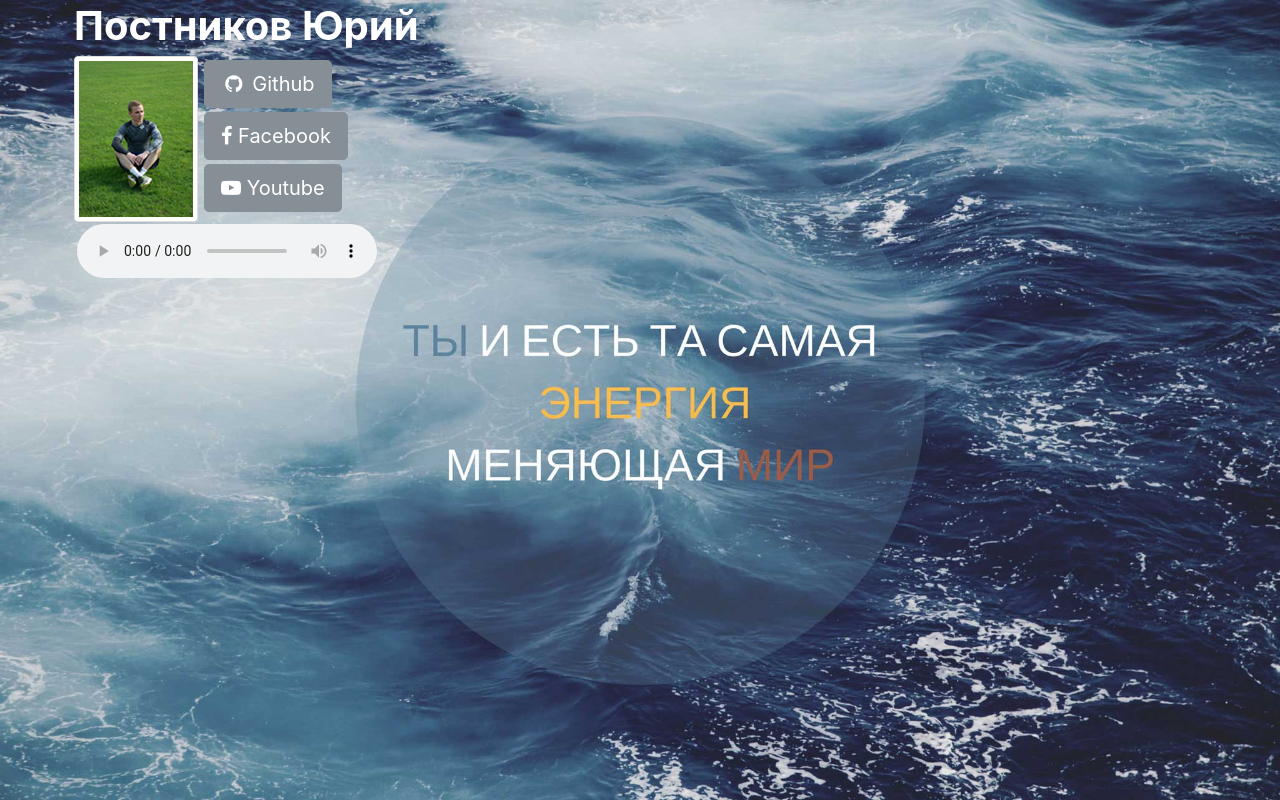
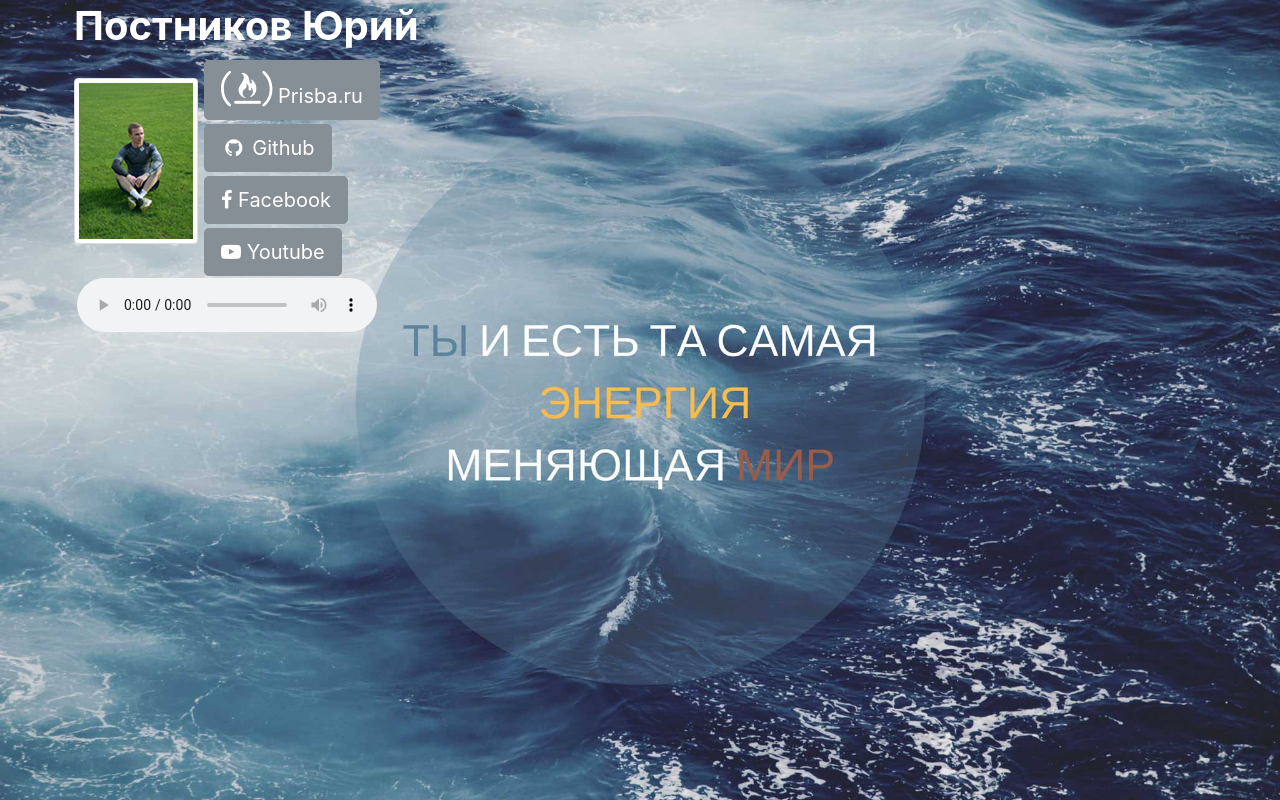
Before and after one commit to ypostnikov/ypostnikov.github.io, a plain HTML site: page index.html in a window 1280 px wide. Drawn offline with nearby package versions, Linux system fonts and the light colour scheme.

Commit message:
prisba.ru

```diff
--- a/index.html
+++ b/index.html
@@ -3,7 +3,7 @@
     <head>
         <meta charset="utf-8">
         <meta name="viewport" content="width=device-width, initial-scale=1, shrink-to-fit=no">
-        <meta name="description" content="Постников Юрий">
+        <meta name="description" content="Постников Юрий основатель реурса Prisba.ru">
         <meta name="author" content="Постников Юрий">
 
         <title>Постников Юрий</title>
@@ -26,9 +26,19 @@
                         <h1 id="st">Постников Юрий</h1>
                     </div>
                     <div class="row">
+                        <div style='margin-top: 22px;'>
                         <img src="fme.png" class="rounded img-thumbnail" alt="Постников Юрий">
+                        </div>
                         <div style="float:right;">
                             <ul class="list-group">
+                                   <li class="list-inline-item">
+                                    <div>
+                                        <a href="https://www.prisba.ru" class="btn btn-secondary btn-lg">
+                                            <i class="fa fa-free-code-camp fa-2x" aria-hidden="true"></i>
+                                            <span class="network-name">Prisba.ru </span>
+                                        </a>
+                                    </div>
+                                </li>
                                 <li class="list-inline-item">
                                     <div>
                                         <a href="https://github.com/ypostnikov" class="btn btn-secondary btn-lg">
```
